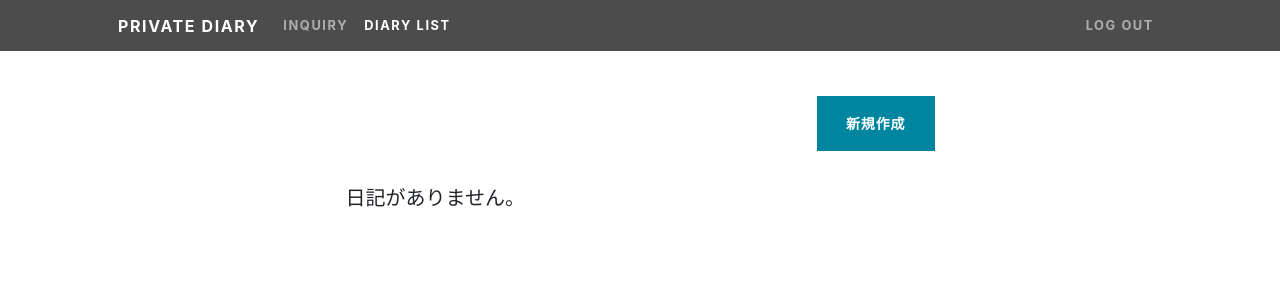
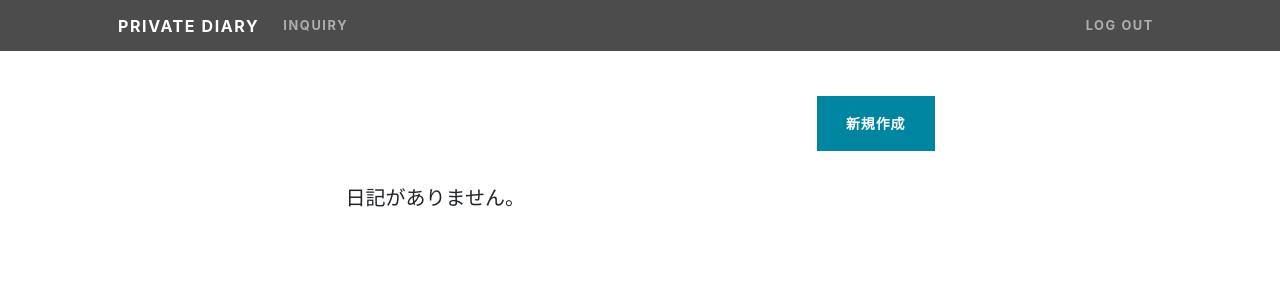
Before and after one commit to o-hara-okayama-it-2021/private_diary, a Django app: page /diary-list/ in a window 1280 px wide. Shown: the top 300 px of the page. Run offline with Django 3.2, Linux system fonts and the light colour scheme; the visitor is signed in with stand-in values (Sample User, id 1); data that the repository does not hold is empty; some libraries are stand-ins or nearby versions.

Commit message:
日記一覧表示：テンプレートで先走った実装を修正

```diff
--- a/diary/templates/base.html
+++ b/diary/templates/base.html
@@ -39,12 +39,6 @@
                     <li class="nav-item">
                         <a class="nav-link {% block active_inquiry %}{% endblock %}" href="{% url 'diary:inquiry' %}">INQUIRY</a>
                     </li>
-                    {% if user.is_authenticated %}
-                    <li class="nav-item">
-                        <a class="nav-link {% block active_diary_list %}{% endblock %}"
-                           href="{% url 'diary:diary_list' %}">DIARY LIST</a>
-                    </li>
-                    {% endif %}
                 </ul>
                 <ul class="navbar-nav ms-auto">
                     {% if user.is_authenticated %}
--- a/diary/templates/diary_list.html
+++ b/diary/templates/diary_list.html
@@ -14,11 +14,11 @@
     <div class="row gx-4 gx-lg-5 justify-content-center">
         <div class="col-md-10 col-lg-8 col-xl-7">
             <div class="d-flex justify-content-end mb-4">
-                <a class="btn btn-primary float-right" href="{% url 'diary:diary_create' %}">新規作成</a>
+                <a class="btn btn-primary float-right" href="#">新規作成</a>
             </div>
             {% for diary in diary_list %}
             <div class="post-preview">
-                <a href="{% url 'diary:diary_detail' diary.pk %}">
+                <a href="#">
                     <h2 class="post-title">
                         {{ diary.title }}
                     </h2>
```
Also changed, not shown: media/PXL_20210404_232540050.PORTRAIT.jpg (added).
